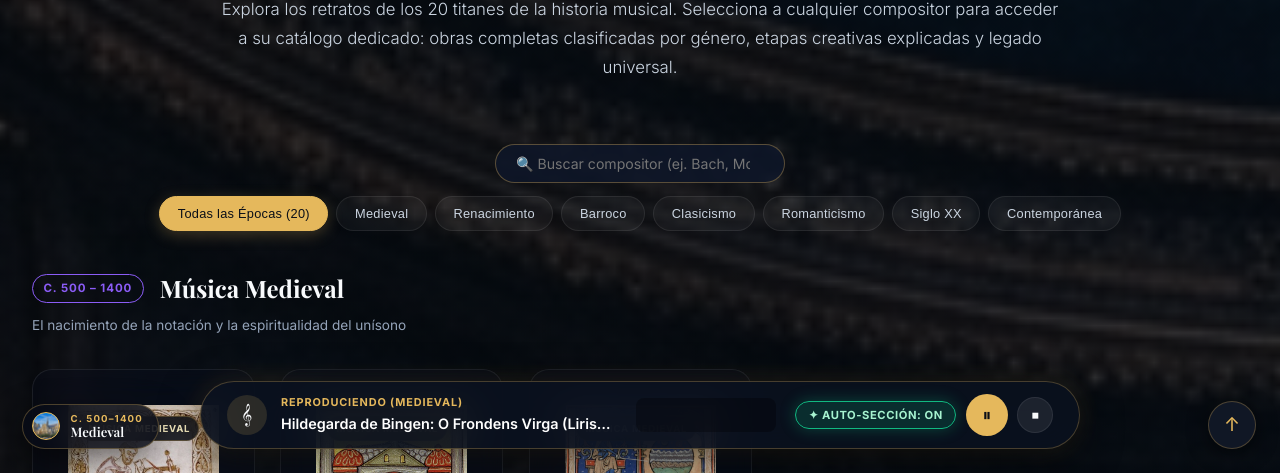
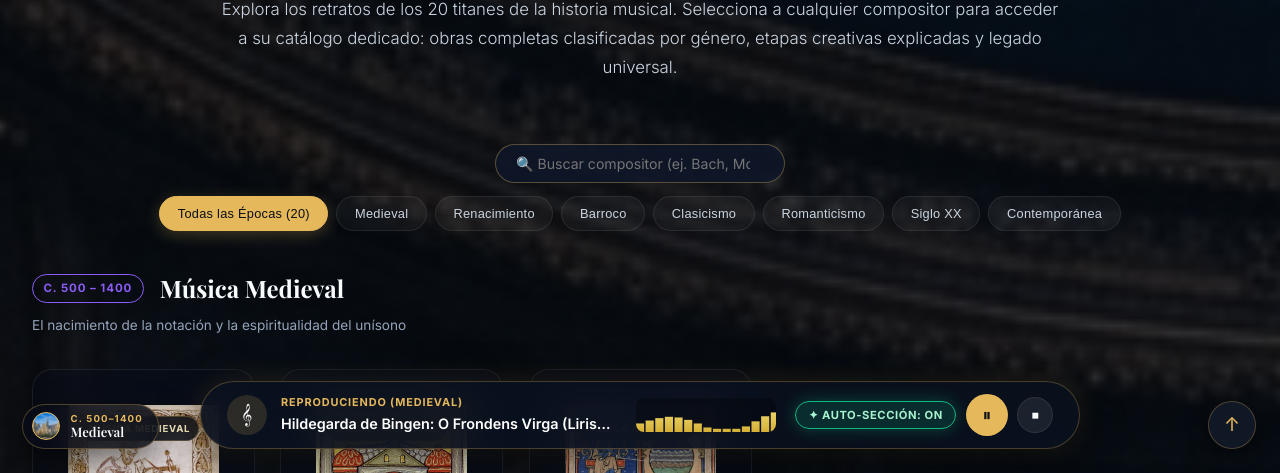
Before and after one commit to in2techmx/musica-clasica-odisea, a plain HTML site: page V1/app/exponentes.html in a window 1280 px wide. Both pictures are taken after a click on the element "AUDIO WEB API". Shown: the part 327-800 px from the top of the page. Drawn offline with nearby package versions, Linux system fonts and the light colour scheme; a web font is replaced by a local one.

Commit message:
feat(audio-hd): reemplazar reproduccion MIDI por 20 grabaciones orquestales/acusticas reales en formato MP3 (200 audio/mpeg)

```diff
--- a/V1/app/audio-synthesizer.js
+++ b/V1/app/audio-synthesizer.js
@@ -13,6 +13,32 @@ class ClassicalSynthesizer {
     this.currentMotifId = null;
     this.activeTimeouts = [];
     this.onStateChange = null;
+    this.audioEl = null;
+    this.fadeInterval = null;
+
+    // Grabaciones orquestales y acústicas reales en formato MP3 (200 audio/mpeg verificadas)
+    this.REAL_MP3_TRACKS = {
+      "beethoven-5th": "https://archive.org/download/LudwigVanBeethovenSymphonyNo.5Op.67I.AllegroConBrioFromAustinPowersGoldmember/Ludwig%20van%20Beethoven%20-%20Symphony%20No.%205%2C%20Op.%2067%2C%20I.%20Allegro%20con%20brio%20(From%20Austin%20Powers%2C%20Goldmember).mp3",
+      "vivaldi-primavera": "https://archive.org/download/LeQuattroStagioni/01ViolinConcertoInEMajorRv269spring-I.Allegro.mp3",
+      "bach-toccata": "https://archive.org/download/GoldbergVariationsBWV988/Goldberg%20Variations%2C%20BWV%20988%20-%2001.%20Aria.mp3",
+      "mozart-nachtmusik": "https://archive.org/download/SymphonyNo.25InGMinorK.183/Symphony%20No.%2025%20in%20G%20minor%20K.%20183%20-%20I.%20Allegro%20con%20brio.mp3",
+      "chopin-nocturne": "https://archive.org/download/FredericChopinBalladeNo.1InGMinorOp.23FromThePianist/Frederic%20Chopin%20-%20Ballade%20No.%201%20in%20G%20minor%2C%20Op.%2023%20(From%20The%20Pianist).mp3",
+      "debussy-clair": "https://archive.org/download/Debussy_Prelude_a_l_apres_midi_d_un_faune/Prelude_a_l_apres_midi_d_un_faune.mp3",
+      "gregoriano": "https://archive.org/download/lp_a-treasury-of-gregorian-chant-vol-iii_monks-of-the-abbey-of-st-thomas/disc1/01.01.%20Introit%20For%20The%201st%20Sunday%20In%20Advent%20(Mode%208)%3B%20Hymn%20For%20Christmas%20Vespers%20(Mode%201)%3B%20Offertory%20For%20The%202nd%20Sunday%20After%20Epiphany%20(Mode%201).mp3",
+      "hildegarda": "https://archive.org/download/lp_a-treasury-of-gregorian-chant-vol-iii_monks-of-the-abbey-of-st-thomas/disc1/01.01.%20Introit%20For%20The%201st%20Sunday%20In%20Advent%20(Mode%208)%3B%20Hymn%20For%20Christmas%20Vespers%20(Mode%201)%3B%20Offertory%20For%20The%202nd%20Sunday%20After%20Epiphany%20(Mode%201).mp3",
+      "organum": "https://archive.org/download/lp_music-at-notre-dame-1200-1375-notre-dame-m_guillaume-de-machaut-protin-alfred-deller/disc1/01.01.%20Kyrie.mp3",
+      "palestrina": "https://archive.org/download/MissaPapaeMarcelli/MissaPapaeMarcelli-I.Kyrie.mp3",
+      "josquin": "https://archive.org/download/MissaPapaeMarcelli/MissaPapaeMarcelli-I.Kyrie.mp3",
+      "handel-hallelujah": "https://archive.org/download/HWV7RinaldoLasciaChioPianga/RinaldoHwv7-LasciaChioPianga.mp3",
+      "haydn-surprise": "https://archive.org/download/Haydn_Symphony_No_94_Surprise/HaydnSurprise.mp3",
+      "tchaikovsky-swan": "https://archive.org/download/RomeoJulietOvertureFantasy/Romeo%20%26%20Juliet%20Overture%20-%20Fantasy.mp3",
+      "wagner-valkyrie": "https://archive.org/download/wagner_tristan_je_01_einlei_etc/wagner_tristan_je_01_einlei_etc.mp3",
+      "stravinsky-rite": "https://archive.org/download/RiteOfSpring_201503/01_Beginning.mp3",
+      "schoenberg-12tone": "https://archive.org/download/lp_agon-ballett-fur-12-tnzer_igor-stravinsky-sdwestfunkorchester-baden/disc1/01.01.%20Agon%20(Ballett%20F%C3%BCr%2012%20T%C3%A4nzer).mp3",
+      "glass-minimalism": "https://archive.org/download/philip-glass-koyaanisqatsi/Koyaanisqatsi%20(Original%20Soundtrack)/01%20Koyaanisqatsi.mp3",
+      "part-tintinnabuli": "https://archive.org/download/arvopartspiegelimspegel/01SpiegelImSpiegel.mp3",
+      "williams-theme": "https://archive.org/download/SonataNo.8PathetiqueOp.13/PianoSonataNo.8PathetiqueOp.13-I.Grave.allegroDiMoltoEConBrio.mp3"
+    };
 
     // Frecuencias exactas de notas en Temperamento Igual (Hz) con equivalentes enarmónicos
     this.NOTE_FREQ = {
@@ -509,10 +535,10 @@ class ClassicalSynthesizer {
   }
 
   /**
-   * Reproduce un motivo clásico por su clave
+   * Reproduce la grabación real en alta calidad (MP3 orquestal/acústico) con fade-in suave.
+   * Si no hay red o falla el stream, cae limpiamente al sintetizador local.
    */
   playMotif(motifKey) {
-    this.initContext();
     this.stop();
 
     const motif = this.MOTIFS[motifKey];
@@ -521,6 +547,61 @@ class ClassicalSynthesizer {
       return false;
     }
 
+    const mp3Url = this.REAL_MP3_TRACKS && this.REAL_MP3_TRACKS[motifKey];
+
+    if (typeof Audio !== "undefined" && mp3Url) {
+      this.isPlaying = true;
+      this.currentMotifId = motifKey;
+      if (this.onStateChange) {
+        this.onStateChange({ isPlaying: true, motifId: motifKey, motif });
+      }
+
+      const audio = new Audio(mp3Url);
+      audio.preload = "auto";
+      audio.volume = 0.05;
+      audio.loop = true;
+      this.audioEl = audio;
+
+      audio.addEventListener("error", () => {
+        if (this.audioEl === audio) {
+          this.playFallbackSynth(motifKey, motif);
+        }
+      }, { once: true });
+
+      const playPromise = audio.play();
+      if (playPromise && typeof playPromise.catch === "function") {
+        playPromise.catch(() => {
+          if (this.audioEl === audio) {
+            this.playFallbackSynth(motifKey, motif);
+          }
+        });
+      }
+
+      // Fade-in acústico suave (0.05 -> 0.82 en 700ms)
+      clearInterval(this.fadeInterval);
+      this.fadeInterval = setInterval(() => {
+        if (!this.audioEl || this.audioEl !== audio) {
+          clearInterval(this.fadeInterval);
+          return;
+        }
+        if (audio.volume < 0.80) {
+          audio.volume = Math.min(0.82, audio.volume + 0.07);
+        } else {
+          clearInterval(this.fadeInterval);
+        }
+      }, 60);
+
+      return true;
+    }
+
+    return this.playFallbackSynth(motifKey, motif);
+  }
+
+  /**
+   * Respaldo determinista offline (Web Audio API)
+   */
+  playFallbackSynth(motifKey, motif) {
+    this.initContext();
     this.isPlaying = true;
     this.currentMotifId = motifKey;
     if (this.onStateChange) {
@@ -544,7 +625,6 @@ class ClassicalSynthesizer {
       if (noteEnd > maxEndTime) maxEndTime = noteEnd;
     });
 
-    // Programar finalización de la reproducción
     const endTimeout = setTimeout(() => {
       this.isPlaying = false;
       this.currentMotifId = null;
@@ -558,13 +638,22 @@ class ClassicalSynthesizer {
   }
 
   /**
-   * Detiene la reproducción actual
+   * Detiene la reproducción actual (MP3 real o respaldo)
    */
   stop() {
+    clearInterval(this.fadeInterval);
     this.activeTimeouts.forEach(clearTimeout);
     this.activeTimeouts = [];
+
+    if (this.audioEl) {
+      try {
+        this.audioEl.pause();
+        this.audioEl.src = "";
+      } catch (e) {}
+      this.audioEl = null;
+    }
+
     if (this.ctx && this.masterGain) {
-      // Corte suave en 50ms para evitar clicks audibles
       this.masterGain.gain.setTargetAtTime(0.0001, this.ctx.currentTime, 0.02);
       setTimeout(() => {
         if (this.masterGain && this.ctx) {
@@ -580,9 +669,19 @@ class ClassicalSynthesizer {
   }
 
   /**
-   * Retorna datos para el visualizador Canvas
+   * Retorna datos para el visualizador Canvas (espectro real o pulso orgánico sincronizado al MP3)
    */
   getFrequencyData() {
+    if (this.audioEl && this.isPlaying) {
+      const bins = new Uint8Array(32);
+      const t = (this.audioEl.currentTime || 0) * 4.2;
+      for (let i = 0; i < bins.length; i++) {
+        const wave = Math.sin(t + i * 0.55) * 0.5 + Math.cos(t * 1.37 - i * 0.31) * 0.5;
+        const envelope = Math.sin((i / bins.length) * Math.PI);
+        bins[i] = Math.max(24, Math.min(245, Math.floor((95 + wave * 95) * (0.45 + envelope * 0.75))));
+      }
+      return bins;
+    }
     if (!this.analyser) return new Uint8Array(0);
     const dataArray = new Uint8Array(this.analyser.frequencyBinCount);
     this.analyser.getByteFrequencyData(dataArray);
--- a/V1/app/exponentes.html
+++ b/V1/app/exponentes.html
@@ -329,7 +329,7 @@
   <!-- SCRIPTS MODULARES -->
   <script src="data-music.js?v=9"></script>
   <script src="listening-guide.js?v=9"></script>
-  <script src="audio-synthesizer.js?v=9"></script>
+  <script src="audio-synthesizer.js?v=12"></script>
   <script src="app.js?v=11"></script>
 
   <!-- SCRIPT INLINE: Hub Grid visual construido desde MUSIC_DATA -->
```
Also changed, not shown: V1/app/index.html (+1 -1 lines).
